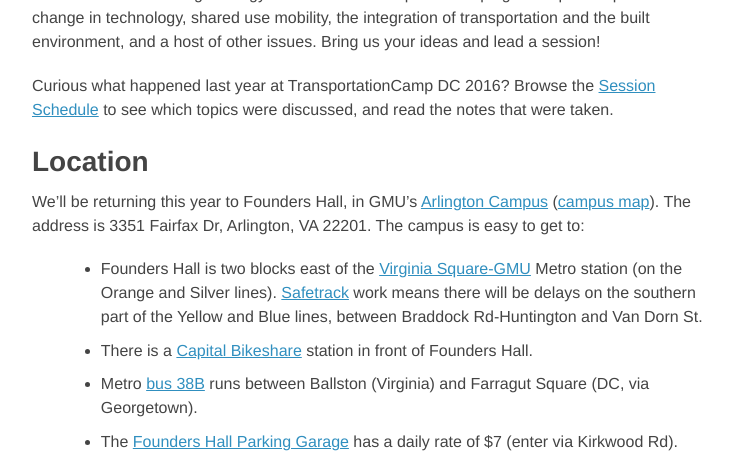
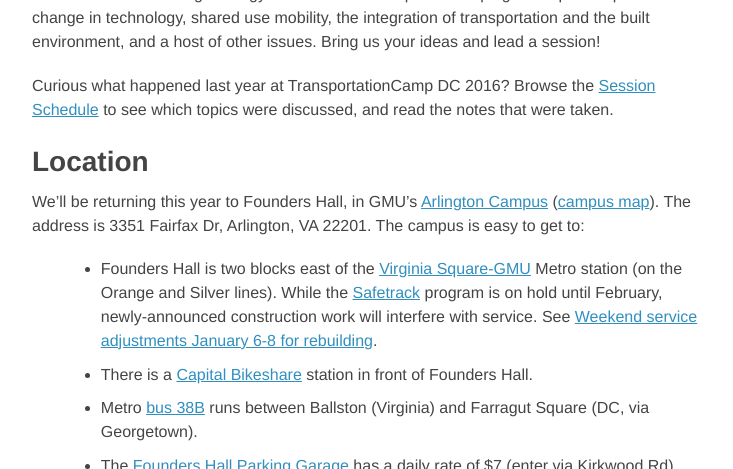
Before and after one commit to transpocamp/transportationcamp.org, a Jekyll site: the page built from events/dc-2017/index.markdown, in a window 1280 px wide and 900 px high, scrolled down 641 px, cut to the strip 0-469 px from the top of the window. Shown: the whole strip, without its empty margins (272-1005 px from the left). Built offline with Jekyll 4.4.1, drawn with Linux system fonts in a browser that asks for light colours; nearby versions of some CDN libraries; a script that is not in the unit is left out.

Commit message:
Metro Weekend service adjustments info

```diff
--- a/events/dc-2017/index.markdown
+++ b/events/dc-2017/index.markdown
@@ -31,7 +31,7 @@
 We'll be returning this year to Founders Hall, in GMU's [Arlington Campus](http://arlington.gmu.edu/) ([campus map](http://info.gmu.edu/Maps/ArlingtonMap15.pdf)).
 The address is 3351 Fairfax Dr, Arlington, VA 22201. The campus is easy to get to:
 
-  * Founders Hall is two blocks east of the [Virginia Square-GMU](http://www.wmata.com/rail/station_detail.cfm?station_id=98) Metro station (on the Orange and Silver lines). [Safetrack](https://www.wmata.com/service/SafeTrack.cfm) work means there will be delays on the southern part of the Yellow and Blue lines, between Braddock Rd-Huntington and Van Dorn St.
+  * Founders Hall is two blocks east of the [Virginia Square-GMU](http://www.wmata.com/rail/station_detail.cfm?station_id=98) Metro station (on the Orange and Silver lines). While the [Safetrack](https://www.wmata.com/service/SafeTrack.cfm) program is on hold until February, newly-announced construction work will interfere with service. See [Weekend service adjustments January 6-8 for rebuilding](https://www.wmata.com/service/status/details/2017-01-06-weekend-adjustments.cfm).
   * There is a [Capital Bikeshare](http://www.capitalbikeshare.com/) station in front of Founders Hall.
   * Metro [bus 38B](http://www.wmata.com/bus/timetables/view.cfm?line=12) runs between Ballston (Virginia) and Farragut Square (DC, via Georgetown).
   * The [Founders Hall Parking Garage](http://parking.gmu.edu/arlingtoncampusparking.html)
```
